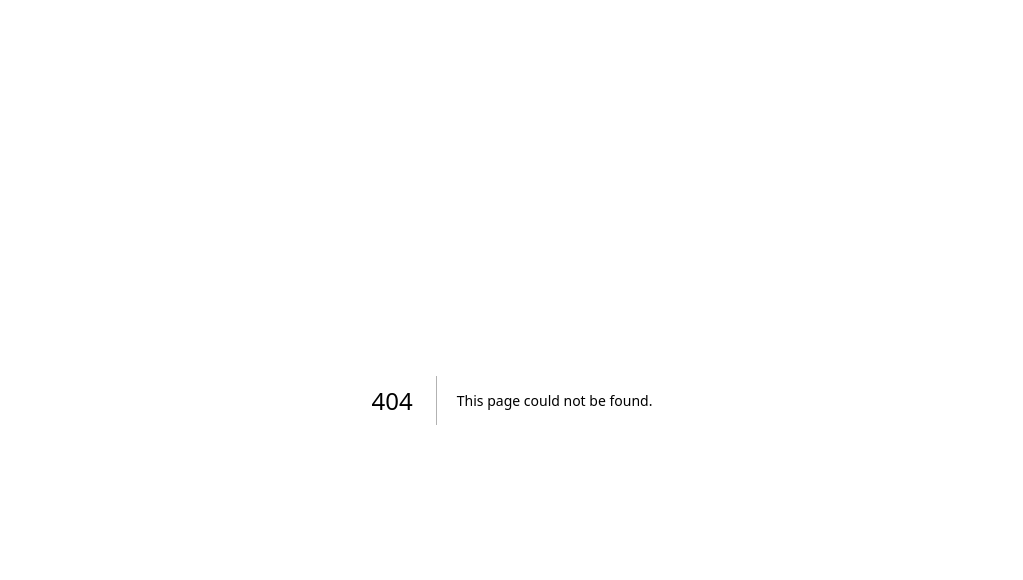
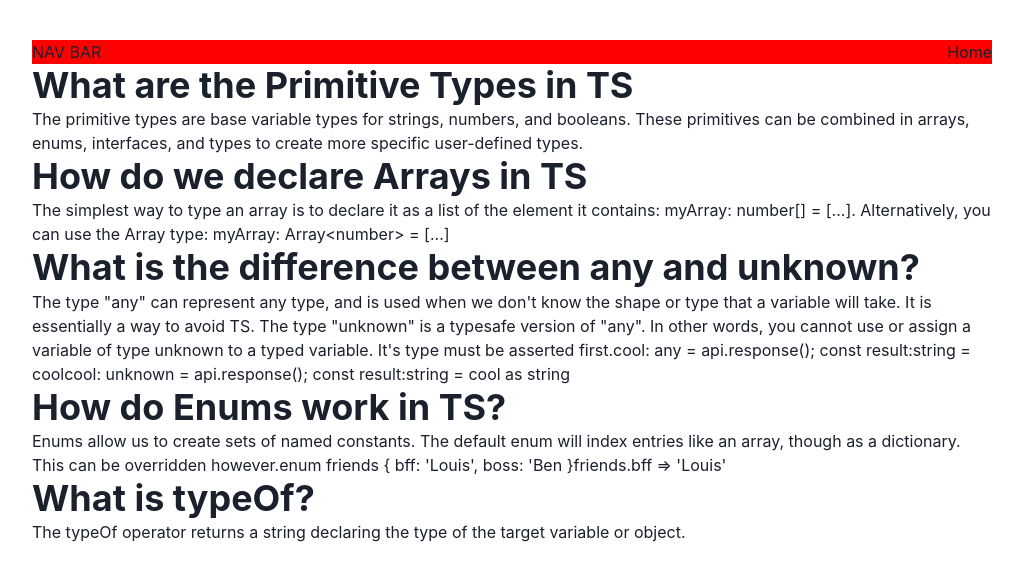
Before and after one commit to William-Schutte/leet-code-workbook, a Next.js app: page /triviaQuestions/TypeScriptTrivia in a window 1280 px wide. Before the commit this address had no page. Shown: the top 580 px of the page, without its empty margins (128-1151 px from the left). Built offline with nearby package versions, Linux system fonts and the light colour scheme.

Commit message:
update: Typescript trivia

```diff
--- /dev/null
+++ b/pages/triviaQuestions/TypeScriptTrivia.tsx
@@ -0,0 +1,44 @@
+import { Heading, Text } from "@chakra-ui/react";
+import Layout from "../layout";
+
+export default function JavaScriptTrivia() {
+  return (
+    <Layout>
+      <Heading>What are the Primitive Types in TS</Heading>
+      <Text>
+        The primitive types are base variable types for strings, numbers, and
+        booleans. These primitives can be combined in arrays, enums, interfaces,
+        and types to create more specific user-defined types.
+      </Text>
+      <Heading>How do we declare Arrays in TS</Heading>
+      <Text>
+        The simplest way to type an array is to declare it as a list of the
+        element it contains: {"myArray: number[] = [...]"}. Alternatively, you
+        can use the Array type: {"myArray: Array<number> = [...]"}
+      </Text>
+      <Heading>What is the difference between any and unknown?</Heading>
+      <Text>
+        The type "any" can represent any type, and is used when we don't know
+        the shape or type that a variable will take. It is essentially a way to
+        avoid TS. The type "unknown" is a typesafe version of "any". In other
+        words, you cannot use or assign a variable of type unknown to a typed
+        variable. It's type must be asserted first.
+        {"cool: any = api.response(); const result:string = cool"}
+        {"cool: unknown = api.response(); const result:string = cool as string"}
+      </Text>
+      <Heading>How do Enums work in TS?</Heading>
+      <Text>
+        Enums allow us to create sets of named constants. The default enum will
+        index entries like an array, though as a dictionary. This can be
+        overridden however.
+        {"enum friends { bff: 'Louis', boss: 'Ben }"}
+        {"friends.bff => 'Louis'"}
+      </Text>
+      <Heading>What is typeOf?</Heading>
+      <Text>
+        The typeOf operator returns a string declaring the type of the target
+        variable or object.
+      </Text>
+    </Layout>
+  );
+}
```
